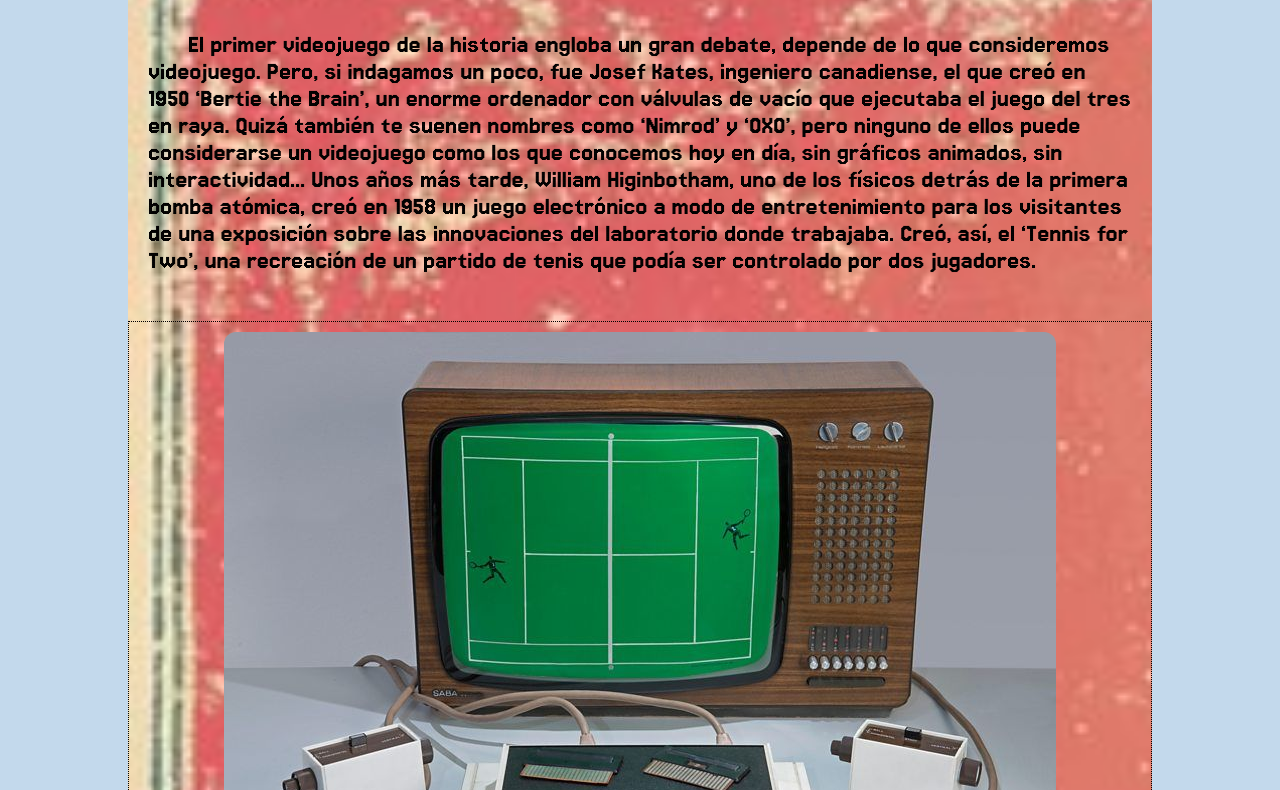
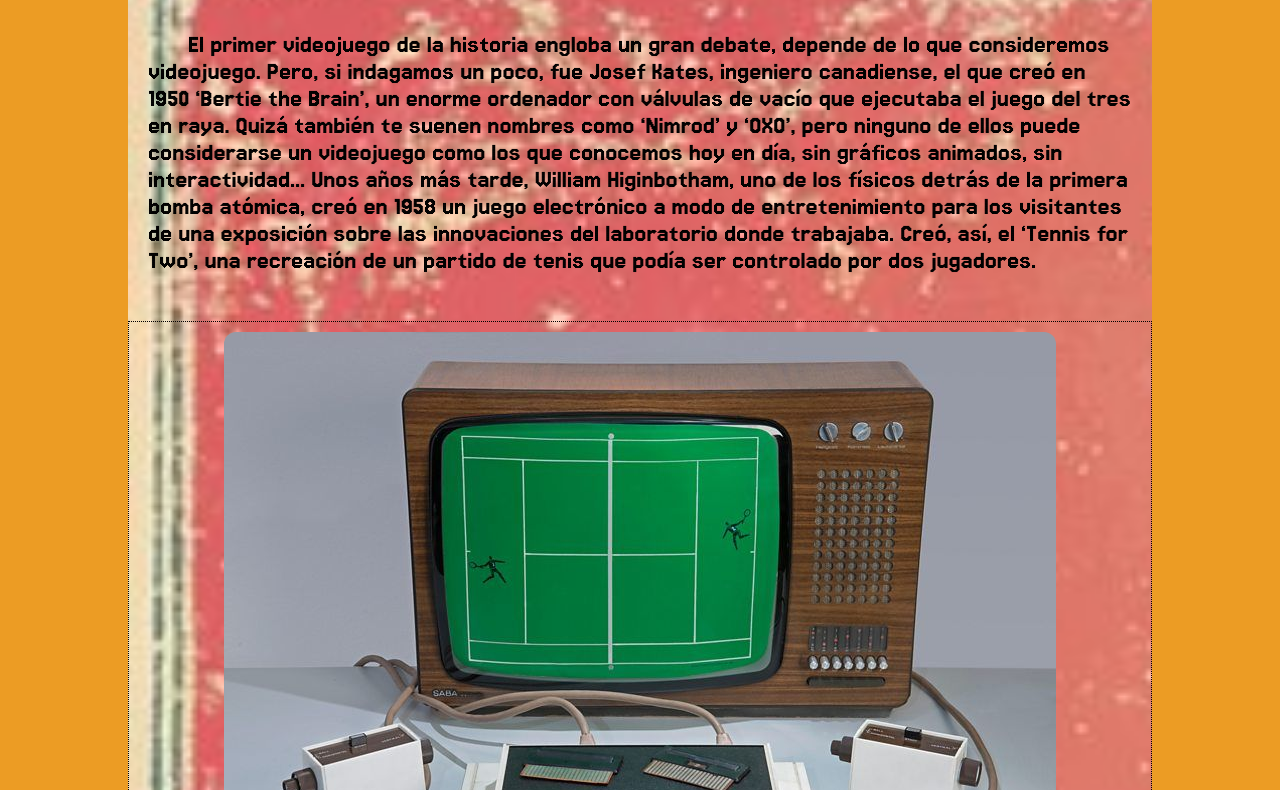
Before and after one commit to Aaron1948/trabajo_web, a plain HTML site: page index.html in a window 1280 px wide. Shown: the part 219-1009 px from the top of the page. Drawn offline with Linux system fonts and the light colour scheme.

Commit message:
Update estilos.css

```diff
--- a/css/estilos.css
+++ b/css/estilos.css
@@ -4,7 +4,7 @@ html,body{
     margin: 0 auto;
     height: auto;
     width: auto;
-    background-color: rgb(195, 217, 236);
+    background-color: rgb(236, 156, 36);
 }
 
 /*********************************FUENTES*************************************************************/
```
